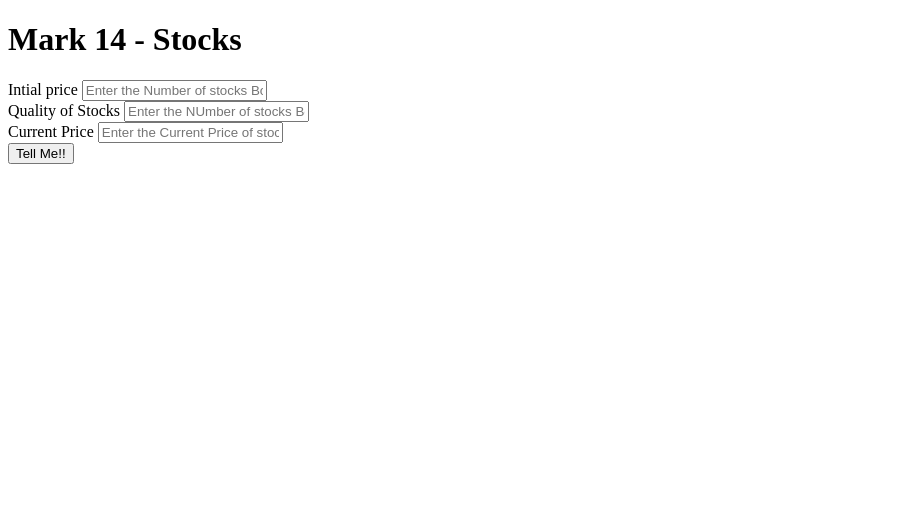
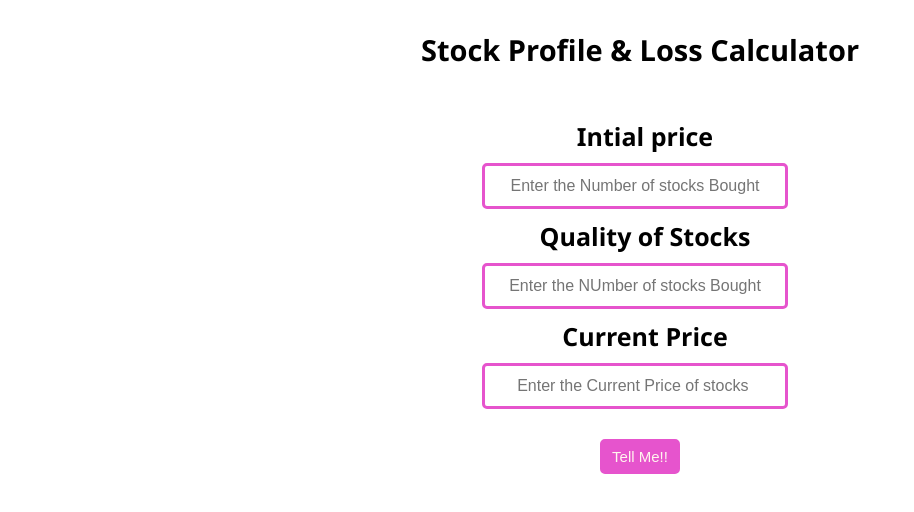
Before and after one commit to Ramandeep9898/cash_pur, a plain HTML site: page index.html in a window 1280 px wide. Shown: the whole page, without its empty margins (0-914 px from the left). Drawn offline with Linux system fonts and the light colour scheme.

Commit message:
intial committ

```diff
--- a/index.html
+++ b/index.html
@@ -4,30 +4,34 @@
     <meta charset="UTF-8" />
     <meta http-equiv="X-UA-Compatible" content="IE=edge" />
     <meta name="viewport" content="width=device-width, initial-scale=1.0" />
+    <link rel="stylesheet" href="style.css">
     <title>Document</title>
   </head>
-  <body>
-    <h1>Mark 14 - Stocks</h1>
+  <body class="center">
+    <h1 class="heading">Stock Profile & Loss Calculator</h1>
     <main>
-      <label for="initial-price">
+      <label class="color" for="initial-price">
         Intial price
-        <input
+        <br><input
+        class="input"
           type="text"
           id="initial-price"
           placeholder="Enter the Number of stocks Bought"
         />
       </label><br>
-      <label for="stocks-quantity">
+      <label class="color" for="stocks-quantity">
         Quality of Stocks
-        <input
+        <br><input
+        class="input"
           type="text"
           id="stocks-quantity"
           placeholder="Enter the NUmber of stocks Bought"
         />
       </label><br>
-      <label for="current-price">
+      <label class="color" for="current-price">
         Current Price
-        <input
+        <br><input
+        class="input"
           type="text"
           id="current-price"
           placeholder="Enter the Current Price of stocks "
--- /dev/null
+++ b/style.css
@@ -0,0 +1,41 @@
+*{
+    margin: 0px;
+    padding: 0px;
+}
+
+
+.heading{
+    font-size: 29px;
+    margin: 30px 0px 50px 0px;
+}
+.center{
+    text-align: center;
+    font-family: 'Segoe UI', Tahoma, Geneva, Verdana, sans-serif;
+}
+
+.color{
+    font-size: 25px;
+    padding: 10px;
+    font-weight: 650;
+}
+
+.input{
+    height: 40px;
+    width: 300px;
+    border: 3px solid rgb(230, 84, 205);
+    border-radius: 5px;
+    text-align: center;
+    margin: 10px;
+    font-size: 16px;
+}
+
+button{
+    margin: 20px 0px ;
+    height: 35px;
+    width: 80px;
+    font-size: 15px;
+    background-color:  rgb(230, 84, 205);
+    border: 3px solid rgb(230, 84, 205);
+    border-radius: 5px;
+    color: seashell;
+}
```
